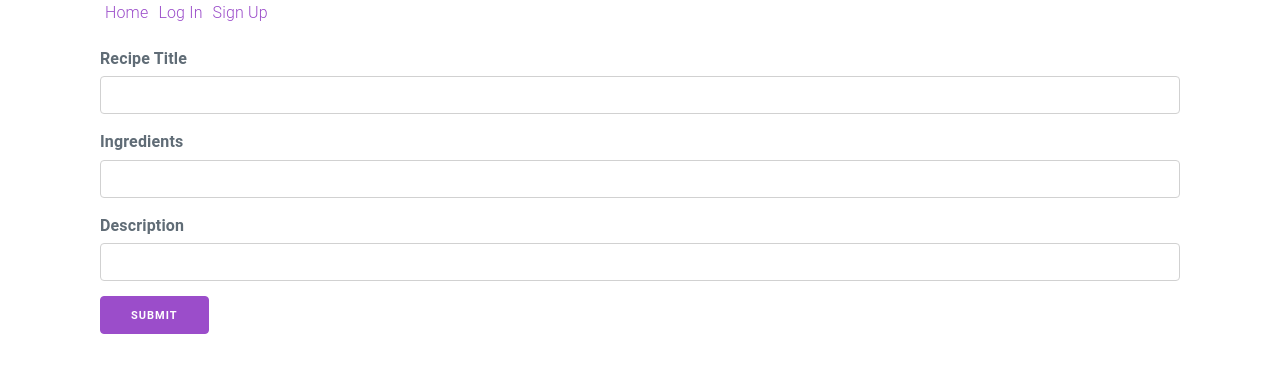
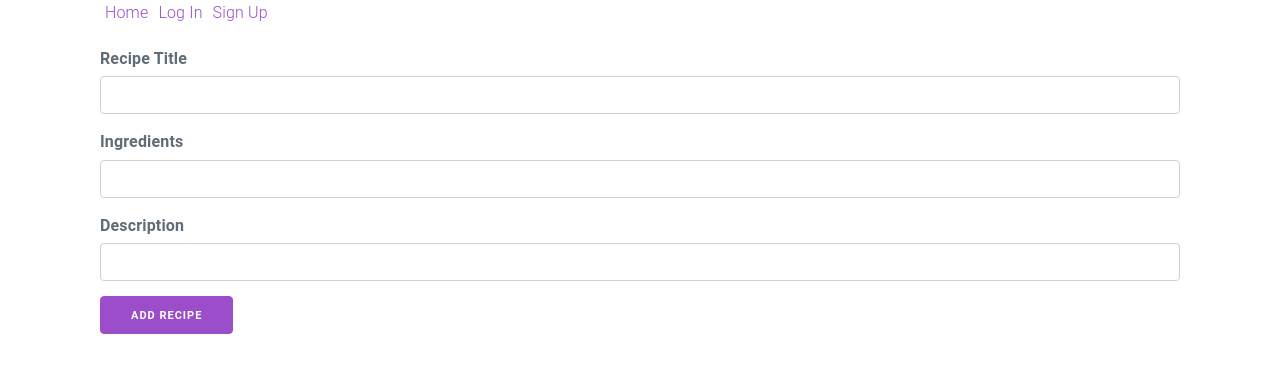
Before and after one commit to sxiong6901/TheBudgetBuffet, a React (Create React App) app in the folder client/: page /createRecipe in a window 1280 px wide. Shown: the top 372 px of the page. Built offline with nearby package versions, Linux system fonts and the light colour scheme.

Commit message:
added titles and adjusted recipe card format

```diff
--- a/client/src/App.js
+++ b/client/src/App.js
@@ -10,6 +10,7 @@ import LogOut from './pages/LogOut'
 import SignUp from './pages/SignUp'
 import Home from './pages/home'
 import MyRecipe from './pages/MyRecipes'
+
 
 
 class App extends React.Component {
--- a/client/src/components/RecipeCard.jsx
+++ b/client/src/components/RecipeCard.jsx
@@ -1,10 +1,14 @@
 import React from 'react'
+
 const RecipeCard =props => {
     return (
+
+
+
         <div className="card" style={{ "width": "22rem" }}>
             <div className="card-body">
                 <h4 className="card-title">{props.recipe.title}</h4>
-                <h5 className="card-subtitle mb-2 text-muted">Ingrediants:</h5>
+                <h5 className="card-subtitle mb-2 text-muted">Ingredients:</h5>
                 <ul>
                     {props.recipe.ingrediants.split(",").map(ingrediant => (<li>{ingrediant}</li>))}
                 </ul>
--- a/client/src/pages/MyRecipes.js
+++ b/client/src/pages/MyRecipes.js
@@ -20,6 +20,7 @@ const MyRecipes = props => {
 
 	return (
 		<>
+		<h1>My Recipes</h1>
 			{recipes && recipes.map(recipe=>(
 				<RecipeCard key= {recipe._id} recipe={recipe}/>
 
--- a/client/src/pages/Recipe.js
+++ b/client/src/pages/Recipe.js
@@ -1,5 +1,6 @@
 import React, { useState } from 'react';
 import API from '../utils/API';
+
 
 const Recipe = ({profile}) => {
 	const [title, setTitle] = useState("");
@@ -13,9 +14,9 @@ const Recipe = ({profile}) => {
 		console.log(title, ingredients, directions)
 	}
 	return (
-		<div className="createRecipe">
 
 
+		<div className="createRecipe">
 
 
 		  <form onSubmit={formSubmit}>
@@ -32,7 +33,7 @@ const Recipe = ({profile}) => {
                 <label for="description">Description</label>
                 <input type="text" class="form-control" id="description" value={directions} onChange={e=>setDirections(e.target.value)}/>
               </div>
-			  <button  type="submit">Submit</button>
+			  <button  type="submit">Add Recipe</button>
 				</form>
 
 
--- a/client/src/pages/ViewAll.js
+++ b/client/src/pages/ViewAll.js
@@ -20,6 +20,15 @@ const ViewAll = props => {
 
 	return (
 		<>
+		  <container>
+        <h2> View Recipes Shared By All Users </h2>
+	<p>	<input type="text" placeholder="Search.." name="search"></input>
+		<button type="submit"><i class="fa fa-search">Search</i></button></p>
+
+        </container>
+
+
+
 			{recipes && recipes.map(recipe=>(
 				<RecipeCard key= {recipe._id} recipe={recipe}/>
 
--- a/client/src/styles.css
+++ b/client/src/styles.css
@@ -23,3 +23,9 @@
 	left: -10px;
 	word-break: break-all;
   }
+  .card {
+	  float: left;
+  }
+  .container {
+	  border-radius: 30%;
+  }
```
Also changed, not shown: client/src/pages/App.css (line endings or trailing spaces).
